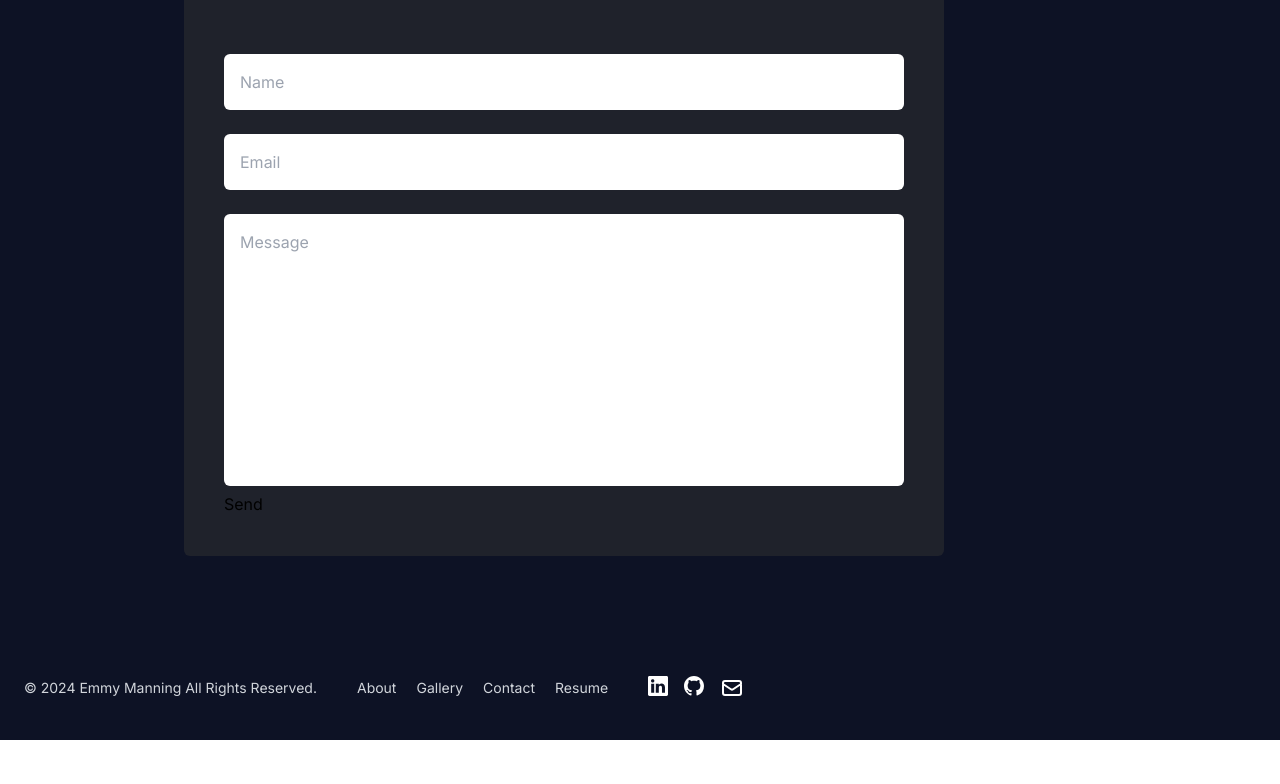
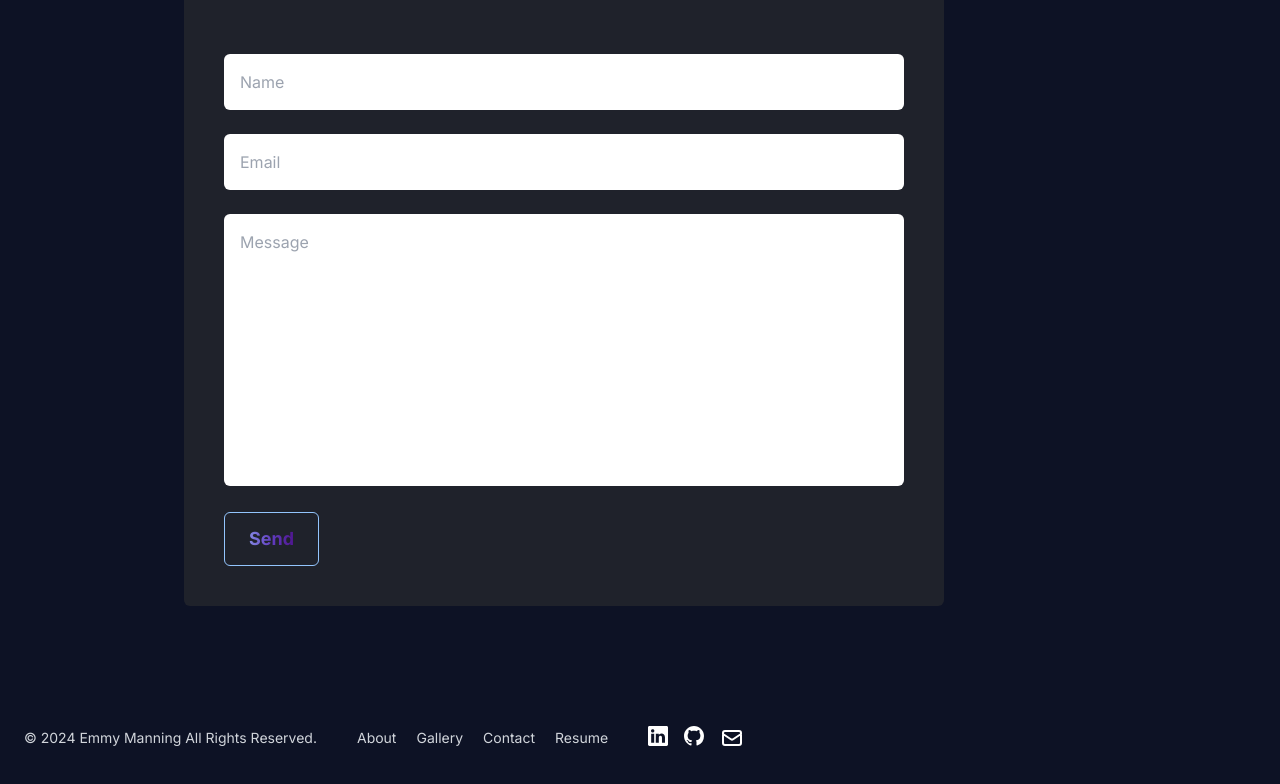
Before and after one commit to eobcre/portfolio-next13, a Next.js app: page /contact in a window 1280 px wide. Shown: the part 456-1240 px from the top of the page. Before the commit the page ends 1196 px from the top, so only its background shows below. Built offline with nearby package versions, Linux system fonts and the light colour scheme.

Commit message:
updated className prop

```diff
--- a/src/app/components/Button.tsx
+++ b/src/app/components/Button.tsx
@@ -1,9 +1,10 @@
 type ButtonProps = {
   buttonName: string;
+  className: string;
 };
 
-const Button: React.FC<ButtonProps> = ({ buttonName }) => {
-  return <button>{buttonName}</button>;
+const Button: React.FC<ButtonProps> = ({ buttonName, className }) => {
+  return <button className={className}>{buttonName}</button>;
 };
 
 export default Button;
```
